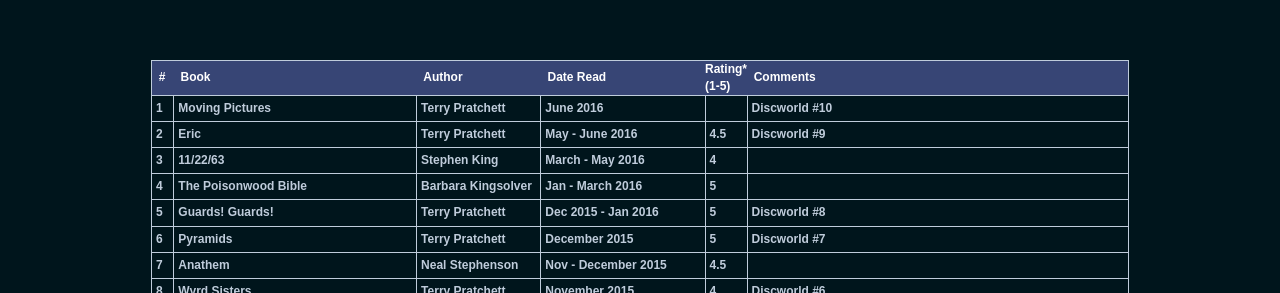
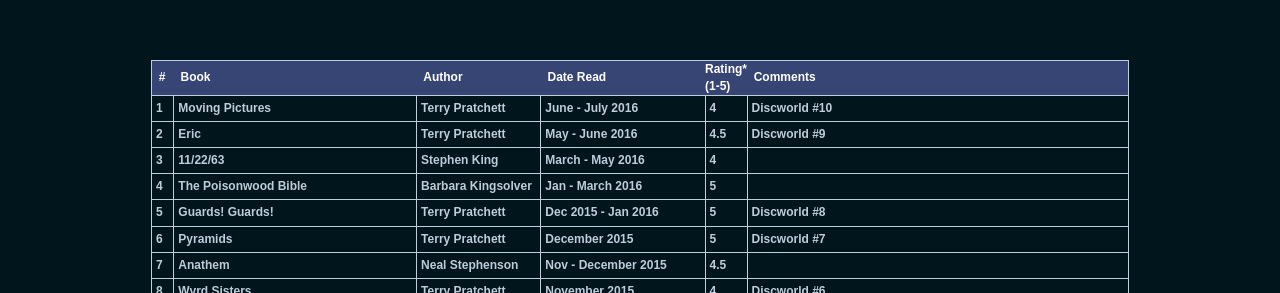
Before and after one commit to JeffSolo/jeffsolo.github.com, a Jekyll site: the page built from _posts/2015-03-30-books.md, in a window 1280 px wide and 900 px high. Shown: the part 378-671 px from the top of the window. Built offline with Jekyll 4.4.1, drawn with Linux system fonts in a browser that asks for light colours; nearby versions of some CDN libraries.

Commit message:
updated books

```diff
--- a/_includes/books.html
+++ b/_includes/books.html
@@ -19,7 +19,7 @@
 }
 </style><table class="tableizer-table sortable">
 <tr class="tableizer-firstrow fingerpointer"><th>&nbsp;&nbsp;#</th><th>&nbsp;&nbsp;Book</th><th>&nbsp;&nbsp;Author</th><th>&nbsp;&nbsp;Date Read</th><th>Rating* <br>(1-5)</th><th>&nbsp;&nbsp;Comments</th></tr>
-<tr><td>Moving Pictures</td><td>Terry Pratchett</td><td sorttable_customkey="-19">June 2016</td><td></td><td>Discworld #10</td></tr>
+<tr><td>Moving Pictures</td><td>Terry Pratchett</td><td sorttable_customkey="-19">June - July 2016</td><td>4</td><td>Discworld #10</td></tr>
 <tr><td>Eric</td><td>Terry Pratchett</td><td sorttable_customkey="-18">May - June 2016</td><td>4.5</td><td>Discworld #9</td></tr>
 <tr><td>11/22/63</td><td>Stephen King</td><td sorttable_customkey="-17">March - May 2016</td><td>4</td><td></td></tr>
 <tr><td>The Poisonwood Bible</td><td>Barbara Kingsolver</td><td sorttable_customkey="-17">Jan - March 2016</td><td>5</td><td></td></tr>
```
Also changed, not shown: 1 other file.
